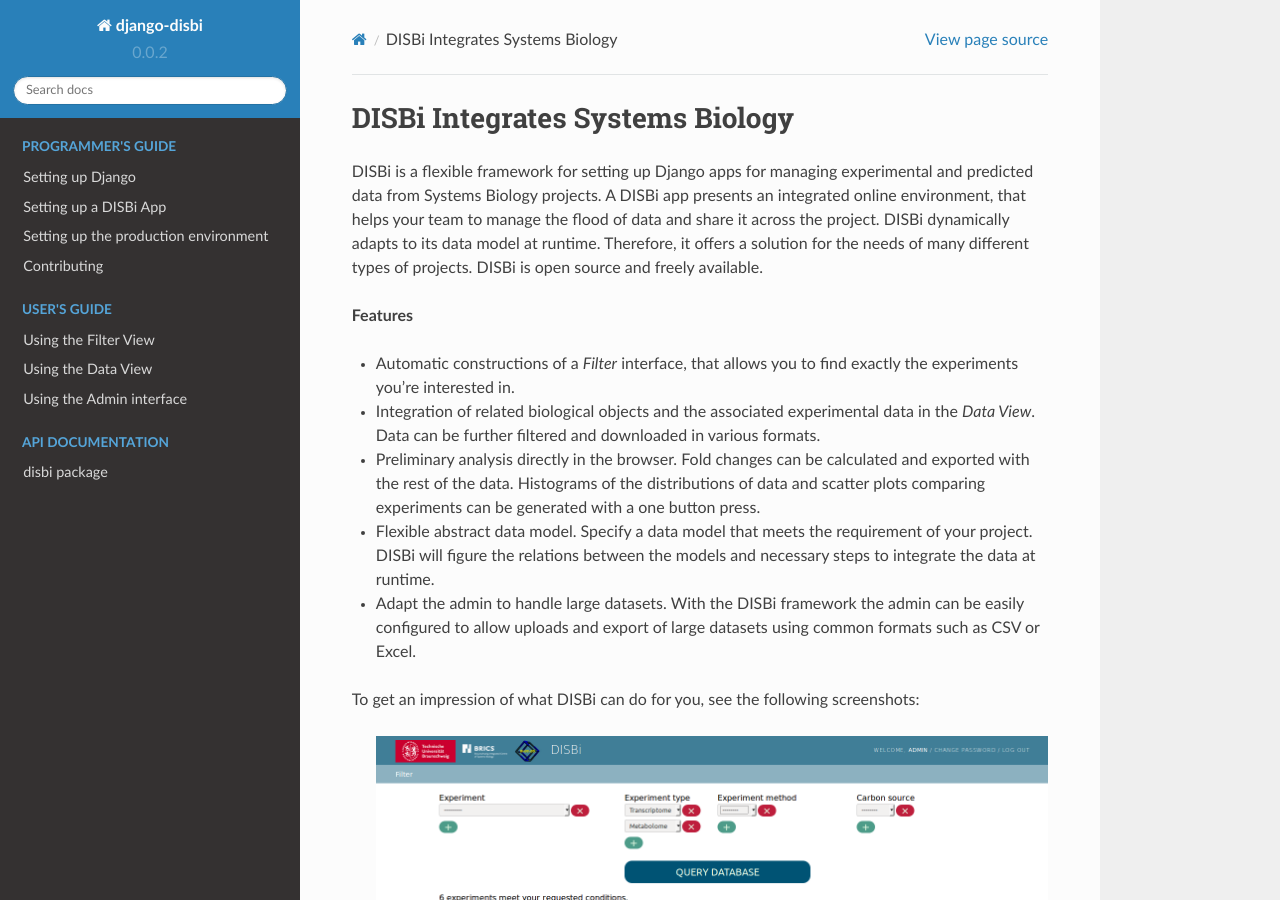
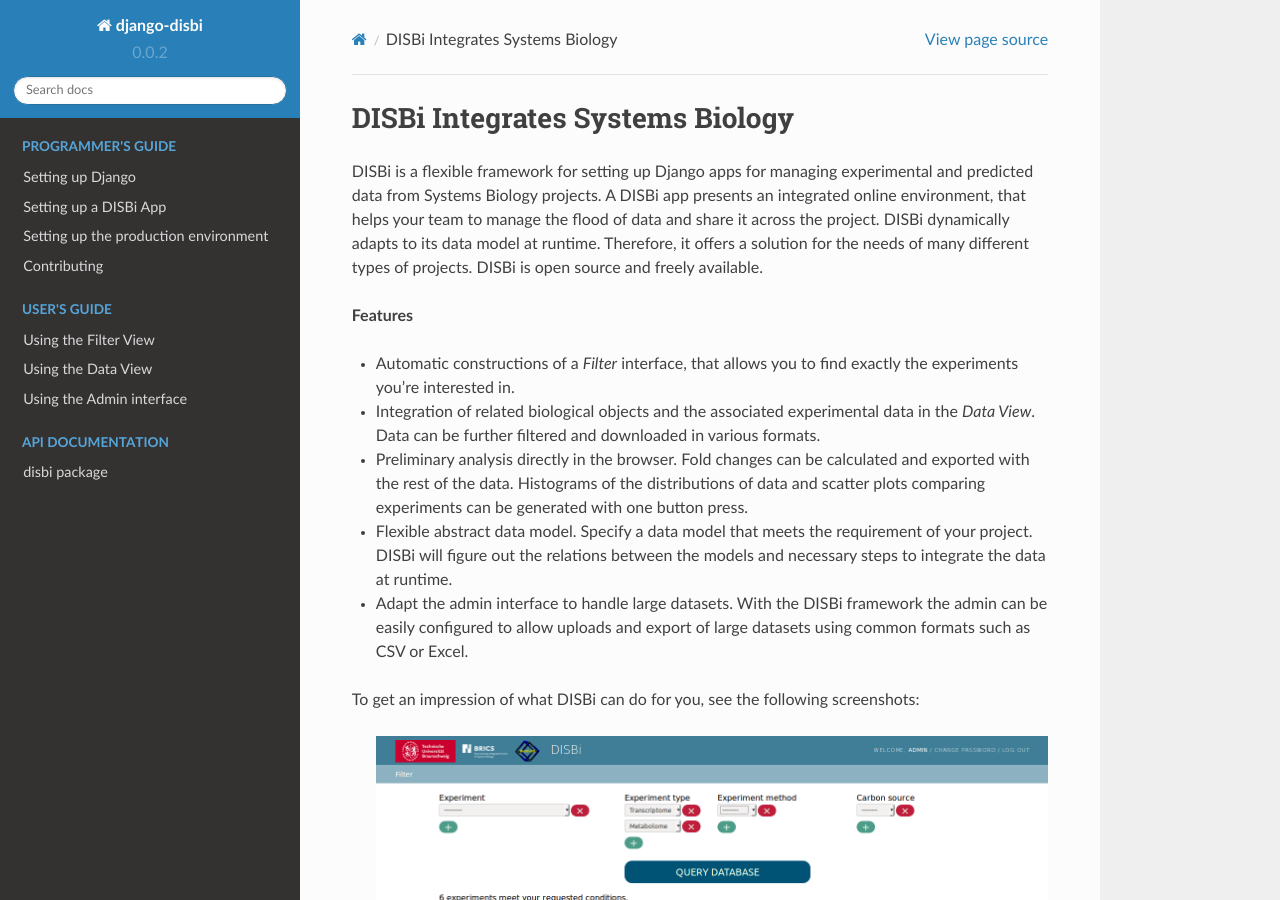
Before and after one commit to DISBi/django-disbi, a Sphinx documentation site: the page built from docs/source/index.rst, in a window 1280 px wide and 900 px high. Built offline with Sphinx 7.4.7 and the Read the Docs theme 2.0.0, drawn with Linux system fonts in a browser that asks for light colours.

Commit message:
Small doc fixes and restriction in requirements

```diff
--- a/docs/source/disbi_setup.rst
+++ b/docs/source/disbi_setup.rst
@@ -282,8 +282,7 @@
 
     class Metabolite(BiologicalModel):
         name = dmodels.CharField(max_length=512, unique=True, di_show=True,
-                                 di_display_name='metabolite_name',
-                                 di_show=True)
+                                 di_display_name='metabolite_name')
 
         def __str__(self):
             return self.name
--- a/docs/source/index.rst
+++ b/docs/source/index.rst
@@ -26,11 +26,11 @@
 * Preliminary analysis directly in the browser. Fold changes can be calculated
   and exported with the rest of the data. Histograms of the distributions of
   data and scatter plots comparing experiments can be generated with
-  a one button press.
+  one button press.
 * Flexible abstract data model. Specify a data model that meets the
-  requirement of your project. DISBi will figure the relations between
+  requirement of your project. DISBi will figure out the relations between
   the models and necessary steps to integrate the data at runtime.
-* Adapt the admin to handle large datasets. With the DISBi framework
+* Adapt the admin interface to handle large datasets. With the DISBi framework
   the admin can be easily configured to allow uploads and export
   of large datasets using common formats such as CSV or Excel.
 
--- a/requirements.txt
+++ b/requirements.txt
@@ -1,6 +1,6 @@
-django>=1.9
+django>=1.9,<2
 django-import-export==0.5.0
 numpy>=1.11.0
-matplotlib>=1.5.1
+matplotlib>=1.5.1,<2
 more-itertools
-psycopg2>=2.6
+psycopg2-binary
```
